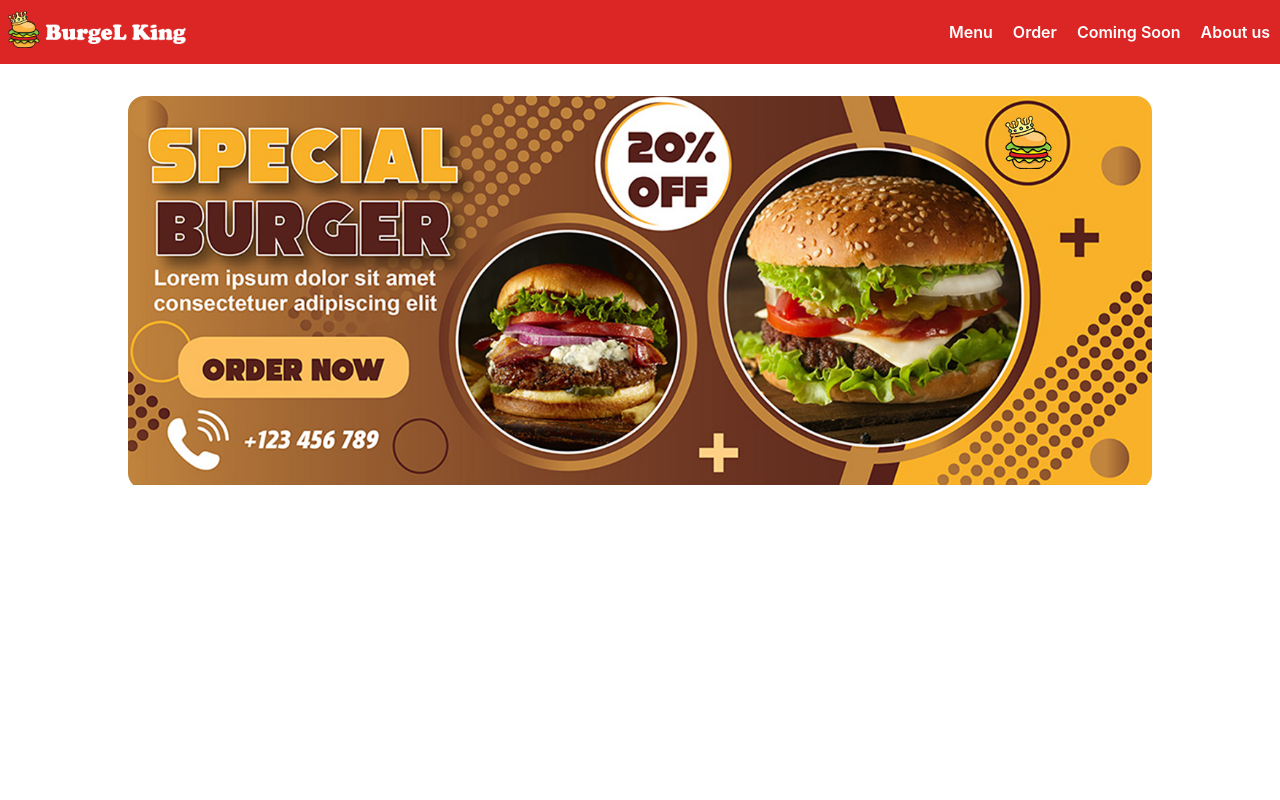
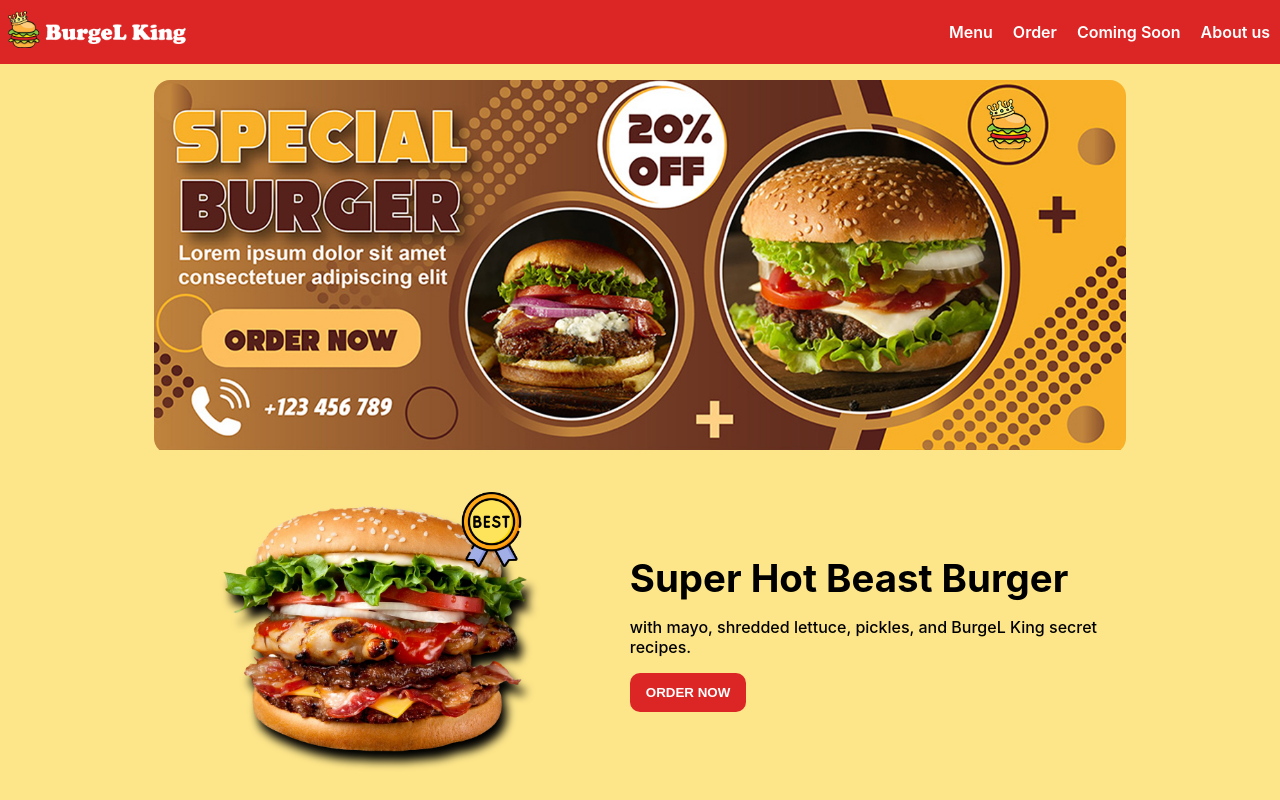
Before and after one commit to lukast2410/BurgeL-King, a React (Create React App) app: page / in a window 1280 px wide. Built offline with nearby package versions, Linux system fonts and the light colour scheme.

Commit message:
Add Best Seller Section

```diff
--- a/src/components/Navbar.jsx
+++ b/src/components/Navbar.jsx
@@ -3,7 +3,7 @@ import styles from '../styles/components/Navbar.module.scss'
 
 export default function Navbar() {
 	return (
-		<div className={styles.container}>
+		<div className={styles.containerNav}>
 			<nav className={styles.navbar}>
 				<div className={styles.logo}>
 					<Link to='/'>
--- a/src/pages/Home.jsx
+++ b/src/pages/Home.jsx
@@ -1,9 +1,21 @@
-import Slider from "../components/home/Slider";
+import Slider from '../components/home/Slider'
+import styles from '../styles/Home.module.scss'
 
 export default function Home() {
-  return (
-    <div>
-      <Slider/>
-    </div>
-  );
-};
+	return (
+		<div className={styles.container}>
+			<Slider />
+			<section className={styles.bestSeller}>
+				<div className={styles.bestSellerImage}>
+					<img src='/assets/best-seller.png' alt='' />
+					<img src='/assets/best-seller-icon.png' alt='' className={styles.bestSellerIcon} />
+				</div>
+				<div className={styles.bestSellerDesc}>
+					<h1>Super Hot Beast Burger</h1>
+					<p>with mayo, shredded lettuce, pickles, and BurgeL King secret recipes.</p>
+					<button>Order now</button>
+				</div>
+			</section>
+		</div>
+	)
+}
--- /dev/null
+++ b/src/styles/Home.module.scss
@@ -0,0 +1,72 @@
+@import 'colors.scss';
+
+.container{
+  width: 100%;
+  max-width: 1024px;
+  margin: auto;
+}
+
+.bestSeller{
+  display: flex;
+  align-items: center;
+
+  .bestSellerImage{
+    width: 50%;
+    position: relative;
+
+    & img:first-child{
+      width: 70%;
+      filter: drop-shadow(5px 10px 5px black);
+    }
+
+    .bestSellerIcon{
+      position: absolute;
+      top: 0;
+      right: 20%;
+      width: 15%;
+      animation: bounce 3s infinite ease-out;
+    }
+  }
+
+  .bestSellerDesc{
+    text-align: start;
+
+    & h1{
+      font-size: 2.4rem;
+      margin: 0;
+      padding: 0;
+    }
+
+    & p{
+      font-weight: 500;
+    }
+
+    & button{
+      text-transform: uppercase;
+      background-color: $red600;
+      outline: none;
+      border: none;
+      padding: 0.75rem 1rem;
+      border-radius: 10px;
+      font-weight: bold;
+      color: white;
+      cursor: pointer;
+
+      &:hover{
+        background-color: $red700;
+      }
+    }
+  }
+}
+
+@keyframes bounce {
+  0%{
+    top: 5%;
+  }
+  50%{
+    top: 15%;
+  }
+  100%{
+    top: 5%;
+  }
+}
--- a/src/styles/components/Navbar.module.scss
+++ b/src/styles/components/Navbar.module.scss
@@ -1,6 +1,6 @@
 @import '../colors';
 
-.container{
+.containerNav{
   width: 100%;
   background-color: $red600;
   color: white;
--- a/src/styles/components/Slider.module.scss
+++ b/src/styles/components/Slider.module.scss
@@ -2,7 +2,7 @@
   width: 95%;
   max-width: 1024px;
   overflow: hidden;
-  margin: 2rem auto;
+  margin: 1rem auto;
   position: relative;
   border-radius: 1rem;
 
--- a/src/styles/index.scss
+++ b/src/styles/index.scss
@@ -4,6 +4,7 @@ body {
     'Ubuntu', 'Cantarell', 'Fira Sans', 'Droid Sans', 'Helvetica Neue',
     sans-serif;
   -webkit-font-smoothing:v antialiased;
+  background-color: #FDE68A;
   -moz-osx-font-smoothing: grayscale;
 }
 
```
Also changed, not shown: public/assets/best-seller-icon.png (added), public/assets/best-seller.png (added).
